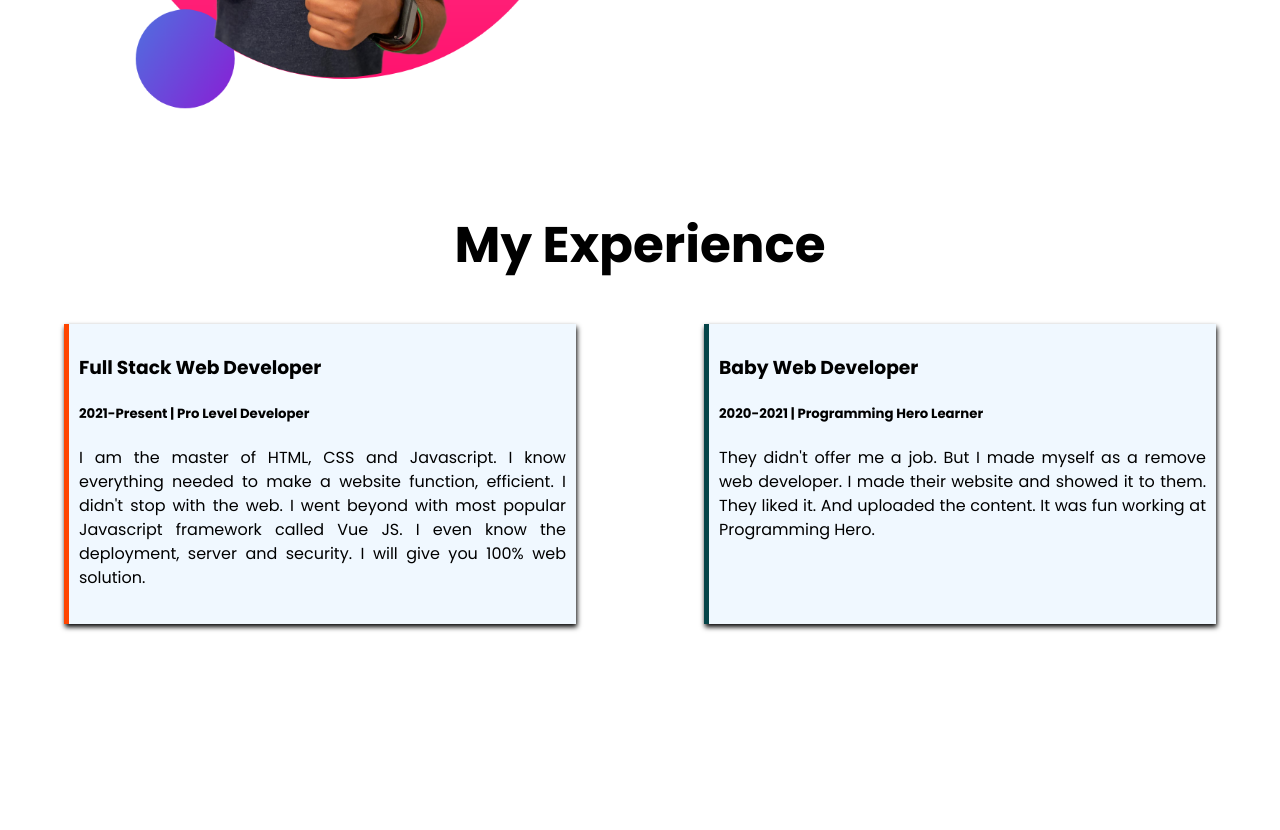
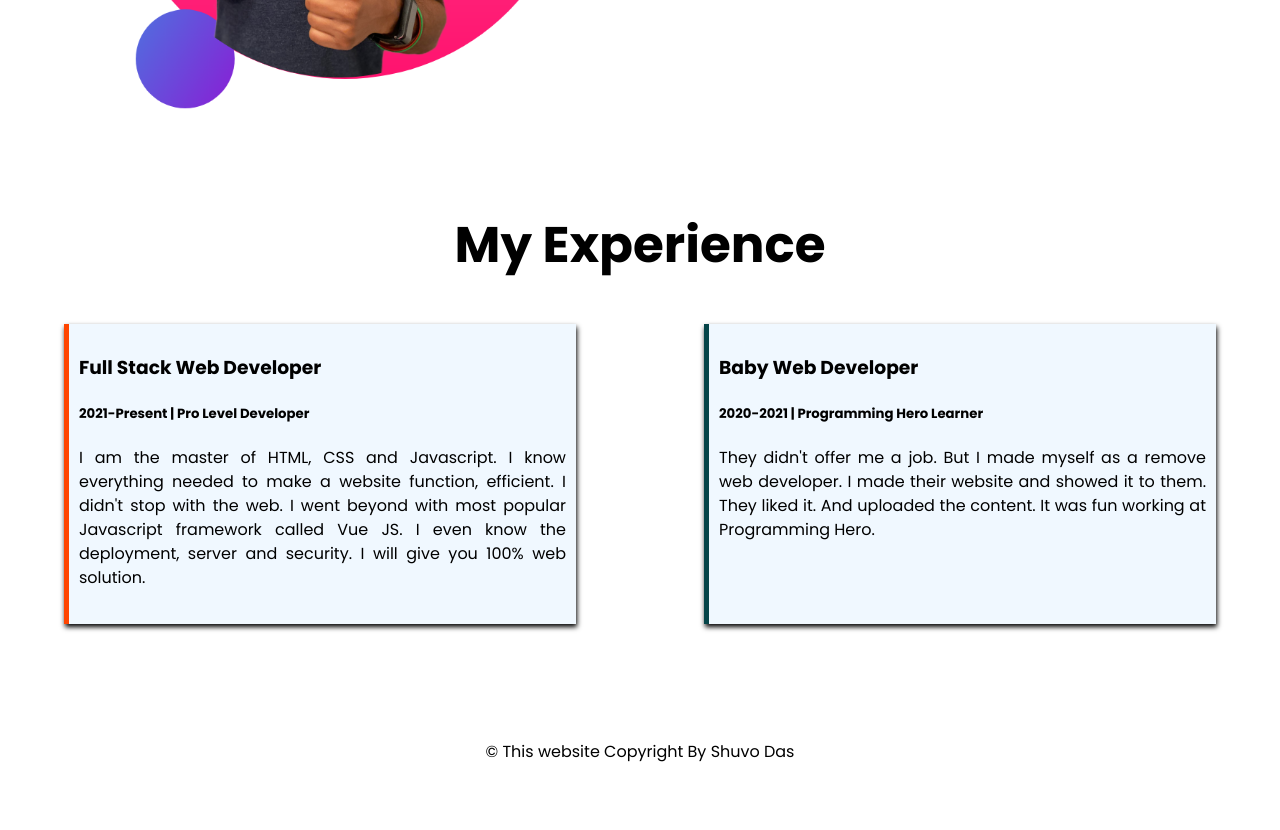
Before and after one commit to shuvochandrodas/practic-project-one, a plain HTML site: page index.html in a window 1280 px wide. Shown: the part 998-1828 px from the top of the page. Before the commit the page ends 1672 px from the top, so only its background shows below. Drawn offline with Linux system fonts and the light colour scheme.

Commit message:
All Updated Code

```diff
--- a/index.html
+++ b/index.html
@@ -52,5 +52,8 @@
                 </div>
         </div>
     </section>
+    <footer class="footer" id="footer">
+        <p>&copy; This website Copyright By Shuvo Das</p>
+    </footer>
 </body>
 </html>
--- a/style.css
+++ b/style.css
@@ -74,3 +74,9 @@ a{
 .single-exp-bg-green{
     border-left:5px solid rgb(5, 69, 73);
 }
+.footer{
+    padding:50px 0;
+}
+.footer p{
+    text-align:center;
+}
```
